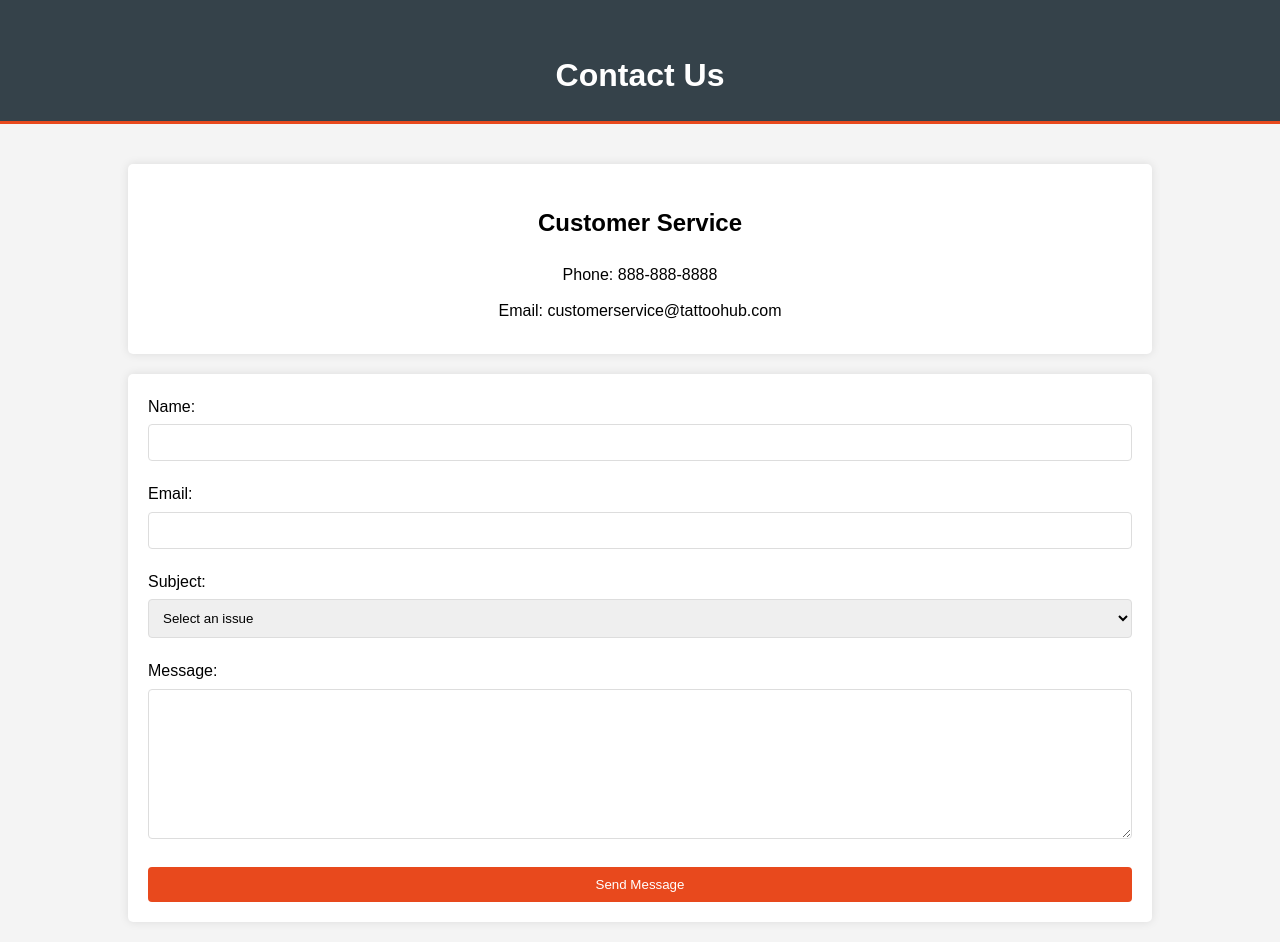
After one commit to ziggh28/tattoo_hub, a PHP site: page /contact.html in a window 1280 px wide. The commit adds this page. Run offline with PHP 8.4, Linux system fonts and the light colour scheme.

Commit message:
contact page done

```diff
--- a/about.txt
+++ /dev/null
@@ -1 +0,0 @@
-testing
--- /dev/null
+++ b/contact.html
@@ -0,0 +1,56 @@
+<!DOCTYPE html>
+<html lang="en">
+<head>
+    <meta charset="UTF-8">
+    <meta name="viewport" content="width=device-width, initial-scale=1.0">
+    <title>Contact Us - Tattoo Hub</title>
+    <link rel="stylesheet" href="styles/contact.css">
+</head>
+<body>
+    <header>
+        <div class="container">
+            <h1>Contact Us</h1>
+        </div>
+    </header>
+
+    <div class="container">
+        <div class="contact-info">
+            <h2>Customer Service</h2>
+            <p>Phone: 888-888-8888</p>
+            <p>Email: customerservice@tattoohub.com</p>
+        </div>
+
+        <form id="contact-form" class="contact-form">
+            <div class="form-group">
+                <label for="name">Name:</label>
+                <input type="text" id="name" name="name" required>
+            </div>
+            <div class="form-group">
+                <label for="email">Email:</label>
+                <input type="email" id="email" name="email" required>
+            </div>
+            <div class="form-group">
+                <label for="subject">Subject:</label>
+                <select id="subject" name="subject" required>
+                    <option value="">Select an issue</option>
+                    <option value="Business Inquiry">Business Inquiry</option>
+                    <option value="Pricing">Pricing</option>
+                    <option value="Technical Support">Technical Support</option>
+                    <option value="Advertisement">Advertisement</option>
+                    <option value="Partnership">Partnership</option>
+                    <option value="General Question">General Question</option>
+                    <option value="Other">Other</option>
+                </select>
+            </div>
+            <div class="form-group">
+                <label for="message">Message:</label>
+                <textarea id="message-text" name="message" required></textarea>
+            </div>
+            <button type="submit">Send Message</button>
+        </form>
+        <div id="message"></div>
+    </div>
+
+    <script src="/functions/commment.js"></script>
+</body>
+</html>
--- a/styles/comment_section.css
+++ b/styles/comment_section.css
@@ -35,7 +35,7 @@
             color: gold;
         }
         button {
-            background-color: #4CAF50;
+            background-color: #e8491d;
             color: white;
             border: none;
             padding: 10px 15px;
@@ -43,7 +43,7 @@
             cursor: pointer;
         }
         button:hover {
-            background-color: #45a049;
+            background-color: #e8491d;
         }
         ul {
             list-style-type: none;
@@ -58,7 +58,7 @@
         }
         .comment-actions button {
             background-color: transparent;
-            color: #4CAF50;
+            color: #e8491d;
             border: none;
             padding: 0;
             margin-right: 10px;
--- /dev/null
+++ b/styles/contact.css
@@ -0,0 +1,95 @@
+body {
+    font-family: Arial, sans-serif;
+    line-height: 1.6;
+    margin: 0;
+    padding: 0;
+    background-color: #f4f4f4;
+}
+
+.container {
+    width: 80%;
+    margin: auto;
+    overflow: hidden;
+    padding: 20px;
+}
+
+header {
+    background: #35424a;
+    color: white;
+    padding-top: 30px;
+    min-height: 70px;
+    border-bottom: #e8491d 3px solid;
+}
+
+header h1 {
+    margin: 0;
+    text-align: center;
+}
+
+.contact-info {
+    background: #fff;
+    padding: 20px;
+    margin-top: 20px;
+    border-radius: 5px;
+    box-shadow: 0 0 10px rgba(0,0,0,0.1);
+    text-align: center;
+}
+
+.contact-info p {
+    margin: 10px 0;
+}
+
+.contact-form {
+    background: #fff;
+    padding: 20px;
+    margin-top: 20px;
+    border-radius: 5px;
+    box-shadow: 0 0 10px rgba(0,0,0,0.1);
+}
+
+.form-group {
+    margin-bottom: 20px;
+}
+
+.form-group label {
+    display: block;
+    margin-bottom: 5px;
+}
+
+.form-group input,
+.form-group textarea,
+.form-group select {
+    width: 100%;
+    padding: 10px;
+    border: 1px solid #ddd;
+    border-radius: 4px;
+    box-sizing: border-box;
+}
+
+.form-group textarea {
+    height: 150px;
+}
+
+button {
+    display: block;
+    width: 100%;
+    padding: 10px;
+    background-color: #e8491d;
+    color: white;
+    border: none;
+    border-radius: 4px;
+    cursor: pointer;
+}
+
+button:hover {
+    background-color: #333;
+}
+
+#message {
+    margin-top: 20px;
+    padding: 10px;
+    background: #e8491d;
+    color: white;
+    text-align: center;
+    display: none;
+}
```
Also changed, not shown: artist1-profile.html (+1 -98 lines), functions/comment.js (added, +96 -0 lines), functions/contact.js (added, +31 -0 lines), header&nav.html (deleted, +0 -14 lines).
